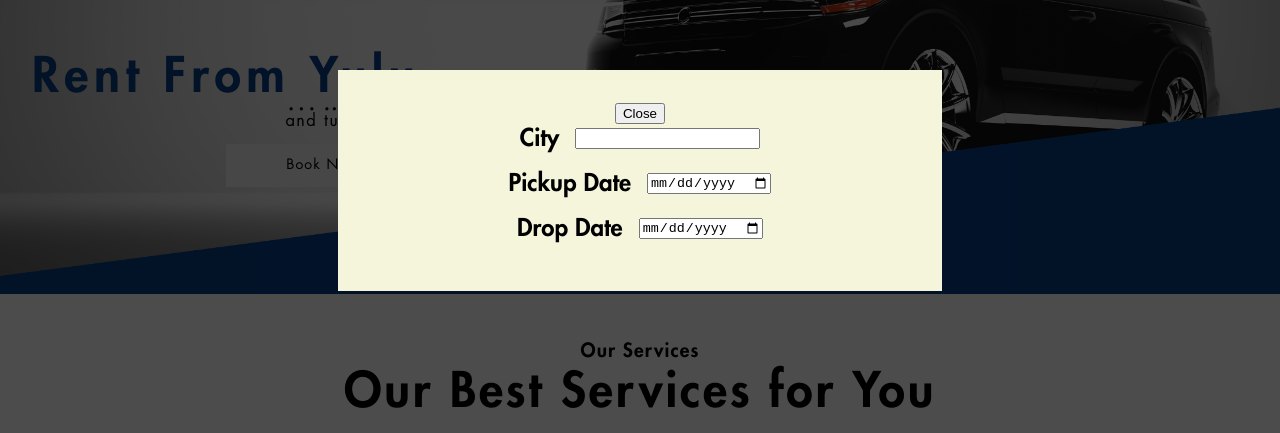
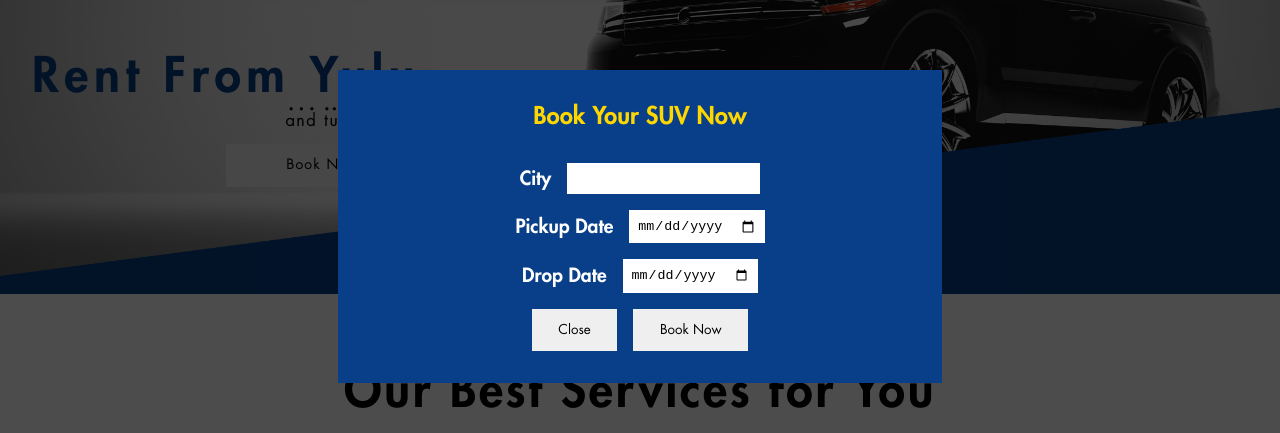
Before and after one commit to baayesh/yulu, a React (Create React App) app in the folder frontend/: page / in a window 1280 px wide. Both pictures are taken after a click on the button "Book Now". Shown: the part 250-683 px from the top of the page. Built offline with nearby package versions, Linux system fonts and the light colour scheme.

Commit message:
design popup

```diff
--- a/frontend/src/components/home/bookingForm.js
+++ b/frontend/src/components/home/bookingForm.js
@@ -8,7 +8,9 @@ const BookingForm = ({ open, close }) => {
       <div className="booking-form__overlay" >
 
         <div className="booking__form ">
-        <button onClick={close}>Close</button>
+
+          <h4>Book Your SUV Now</h4>
+
           <div className="booking__form__input__fields">
             <label for="city">City</label>
             <input type="text" id="city" />
@@ -21,6 +23,11 @@ const BookingForm = ({ open, close }) => {
             <label for="city">Drop Date</label>
             <input type="date" id="city" />
           </div>
+          <div className="booking__form__button__container">
+            <button className="button__close" onClick={close}>Close</button>
+            <button className="button__book">Book Now</button>
+          </div>
+
         </div>
       </div>
     </div>
--- a/frontend/src/components/home/cars.js
+++ b/frontend/src/components/home/cars.js
@@ -6,7 +6,7 @@ const Cars = () => {
   return (
     <section>
       <div className="explore__cars__header">
-        <h3>Explore Our SUV's</h3>
+        <h3>Explore Our SUVs</h3>
       </div>
       <div className=" wrapper__grid container cars__main__container">
         {/* <div className=" cars__row"> */}
--- a/frontend/src/styles/home.css
+++ b/frontend/src/styles/home.css
@@ -359,7 +359,7 @@
   display: fixed;
   top: 50%;
   left: 50%;
-  background-color: beige;
+  background-color: #083f88;
   padding: 2em;
   z-index: 20;
   margin: auto;
@@ -367,6 +367,13 @@
   justify-self: center;
   max-width: 540px;
   margin-top: 20em;
+}
+
+.booking__form h4{
+  color: gold;
+  margin-top: 0;
+  font-family: 'futura-std-heavy', 'sans-serif';
+  font-size: 1.5rem;
 }
 
 .booking-form__overlay {
@@ -390,7 +397,44 @@
 
 .booking__form__input__fields label {
   font-family: "futura-std-medium", sans-serif;
-  font-size: 1.5rem;
+  color: white;
+  font-size: 1.2rem;
+}
+
+.booking__form__input__fields input{
+  border-width: 0px;
+
+  padding: 0.6em;
+}
+
+.booking__form__input__fields input:focus{
+  outline: 0px;
+}
+
+.booking__form__input__fields input::placeholder{
+  font-family: 'futura-std-book', Verdana, Geneva, Tahoma, sans-serif;
+
+}
+
+.booking__form__button__container{
+  display: flex;
+  flex-direction: row;
+  justify-content: center;
+  gap: 1em;
+}
+
+.booking__form__button__container button{
+  padding:1em 2em;
+  border-width: 0px;
+  font-family: 'futura-std-book', Verdana, Geneva, Tahoma, sans-serif;
+}
+
+.button__close:hover{
+  background-color: rgb(250, 99, 99);
+}
+
+.button__book:hover{
+  background-color: gold;
 }
 
 /* .h__booking__form {
```
